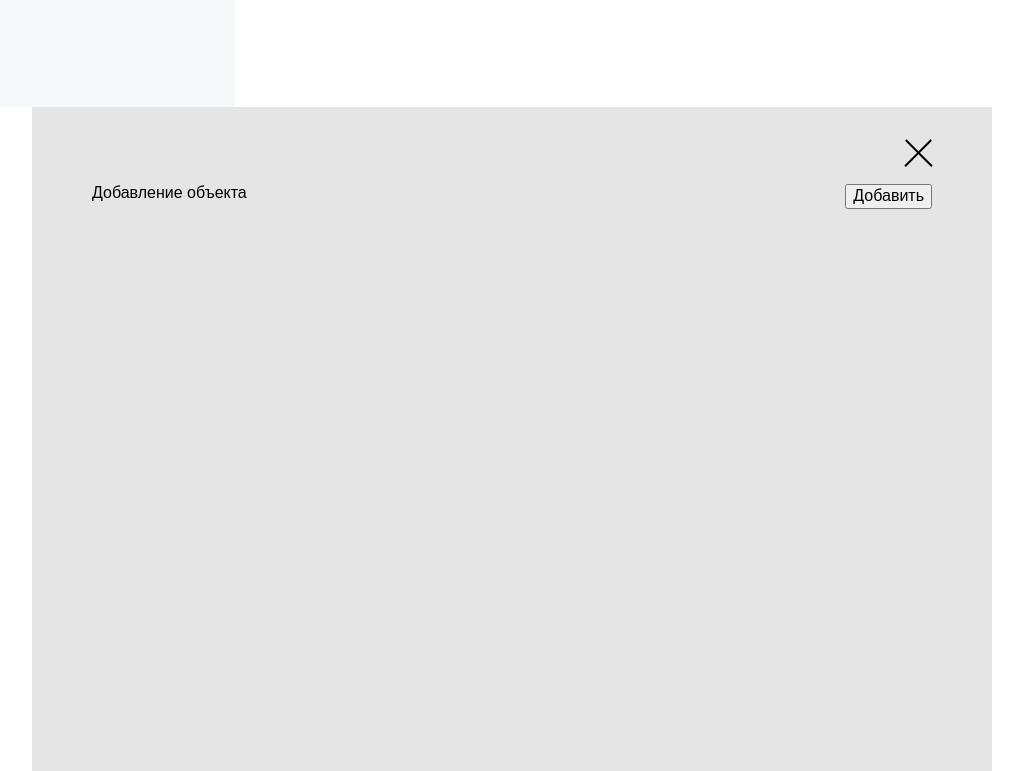
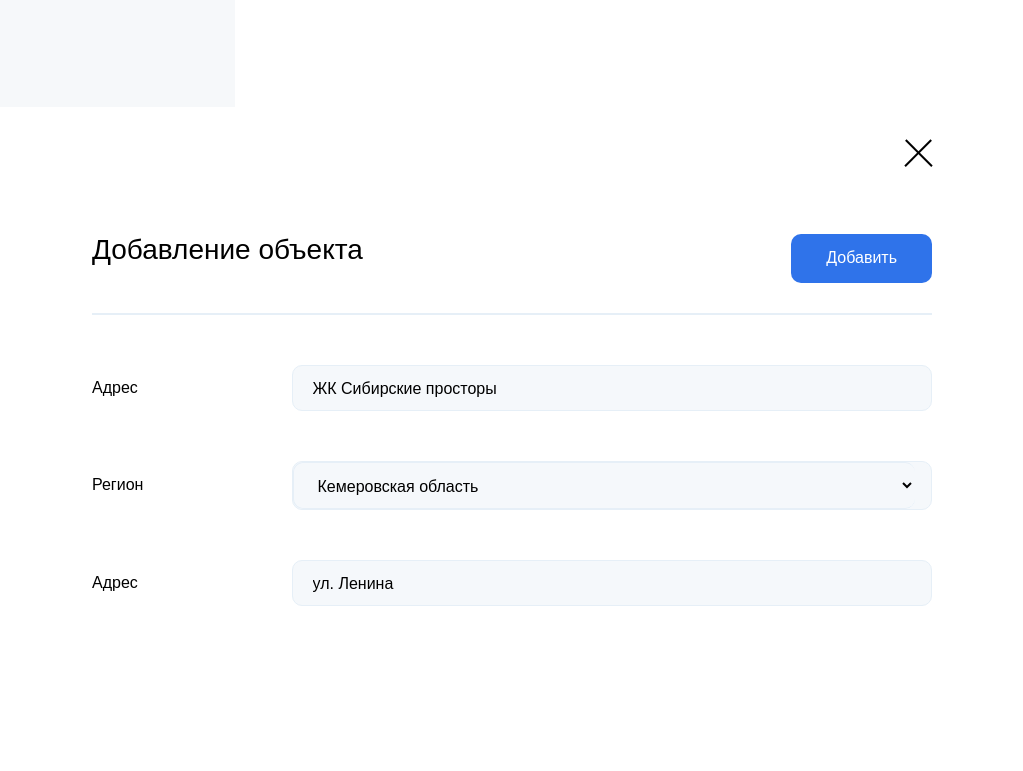
Before and after one commit to Romanenko-Vasilii/Test_lemon, a website: page index.html in a window 1280 px wide. Shown: the part 809-1580 px from the top of the page, without its empty margins (68-1091 px from the left). Drawn offline with nearby package versions, Linux system fonts and the light colour scheme; no server answers.

Commit message:
feat xhr

```diff
--- a/index.html
+++ b/index.html
@@ -6,6 +6,8 @@
   <meta name="viewport" content="width=device-width, initial-scale=1.0">
   <title>Тестовое задание</title>
   <link rel="stylesheet" href="css/style.css">
+  <script src="https://code.jquery.com/jquery-3.5.1.min.js"></script>
+  <script src="js/main.js" defer></script>
 </head>
 <body>
   <header class="header">
@@ -71,11 +73,38 @@
     <div class="modal__close"></div>
     <!-- /.modal__close -->
     <div class="modal__head">
-      <div class="modal__add">Добавление объекта</div>
+      <div class="modal__title">Добавление объекта</div>
       <!-- /.modal__add -->
       <button class="button modal__button">Добавить</button>
     </div>
     <!-- /.modal__add -->
+    <div class="form modal__form">
+      <div class="group form__group">
+        <label class="label form__label">Адрес</label>
+      <input type="text"  class="input form__input " placeholder="ЖК Сибирские просторы">
+      </div>
+      <!-- /.form__group -->
+      <div class="group form__group">
+        <label class="label form__label">Регион</label>
+      <div class="wrap__select">
+        <select name="" id="" class="select">
+          <option>Кемеровская область</option>
+          <option>Республика Адыгея</option>
+          <option>Республика Адыгея</option>
+        </select>
+      </div>
+      <!-- /.wrap__selecet -->
+
+      </div>
+      <!-- /.form__group -->
+      <div class="group form__group">
+        <label class="label form__label">Адрес</label>
+      <input type="text"  class="input form__input " placeholder="ул. Ленина">
+      </div>
+      <!-- /.form__group -->
+
+
+    <!-- /.modal__form -->
   </div>
   <!-- /.modal -->
 
--- /dev/null
+++ b/js/main.js
@@ -0,0 +1,11 @@
+const requestURL = 'http://api.limon.agency/public/api/regions'
+const xhr = new XMLHttpRequest ()
+
+
+xhr.open('GET', requestURL)
+xhr.responseType = 'json'
+xhr.onload = () => {
+  console.log(xhr.response)
+}
+
+xhr.send()
--- a/sass/templates/_main.sass
+++ b/sass/templates/_main.sass
@@ -152,7 +152,7 @@ li
 .modal
   width: 960px
   height: 1250px
-  background: #E5E5E5
+
   margin-left: 100px
   padding: 40px 60px 0 60px
   &__close
@@ -184,4 +184,50 @@ li
   &__head
     display: flex
     justify-content: space-between
-    align-items:
+    margin: 50px 0 0 0
+    padding: 0 0 30px 0
+    border-bottom: 2px solid #E6EFF7
+.modal
+  &__title
+    font-size: 28px
+    color: #000000
+  &__button
+    color: #FFFFFF
+    background: #2F73EA
+    outline: none
+    border: none
+    padding: 15px 35px
+    border-radius: 10px
+.form
+  &__group
+    font-size: 16px
+    margin: 50px 0 0 0
+    display: flex
+    align-items: center
+  &__label
+    width: 200px
+    display: block
+  &__input
+    width: 642px
+    background: #F5F8FB
+    border: 1px solid #E6EFF7
+    padding: 14px 0 12px 20px
+    border-radius: 10px
+input::placeholder
+  color: #000000
+.wrap__select
+  width: 642px
+  background: #F5F8FB
+  border-radius: 10px
+  border: 1px solid #E6EFF7
+
+
+.select
+  width: 622px
+  background: #F5F8FB
+  border: none
+  padding: 14px 20px 12px 20px
+  border-radius: 10px
+  border: 1px solid #E6EFF7
+  border-right: none
+  cursor: pointer
```
Also changed, not shown: css/style.css.
